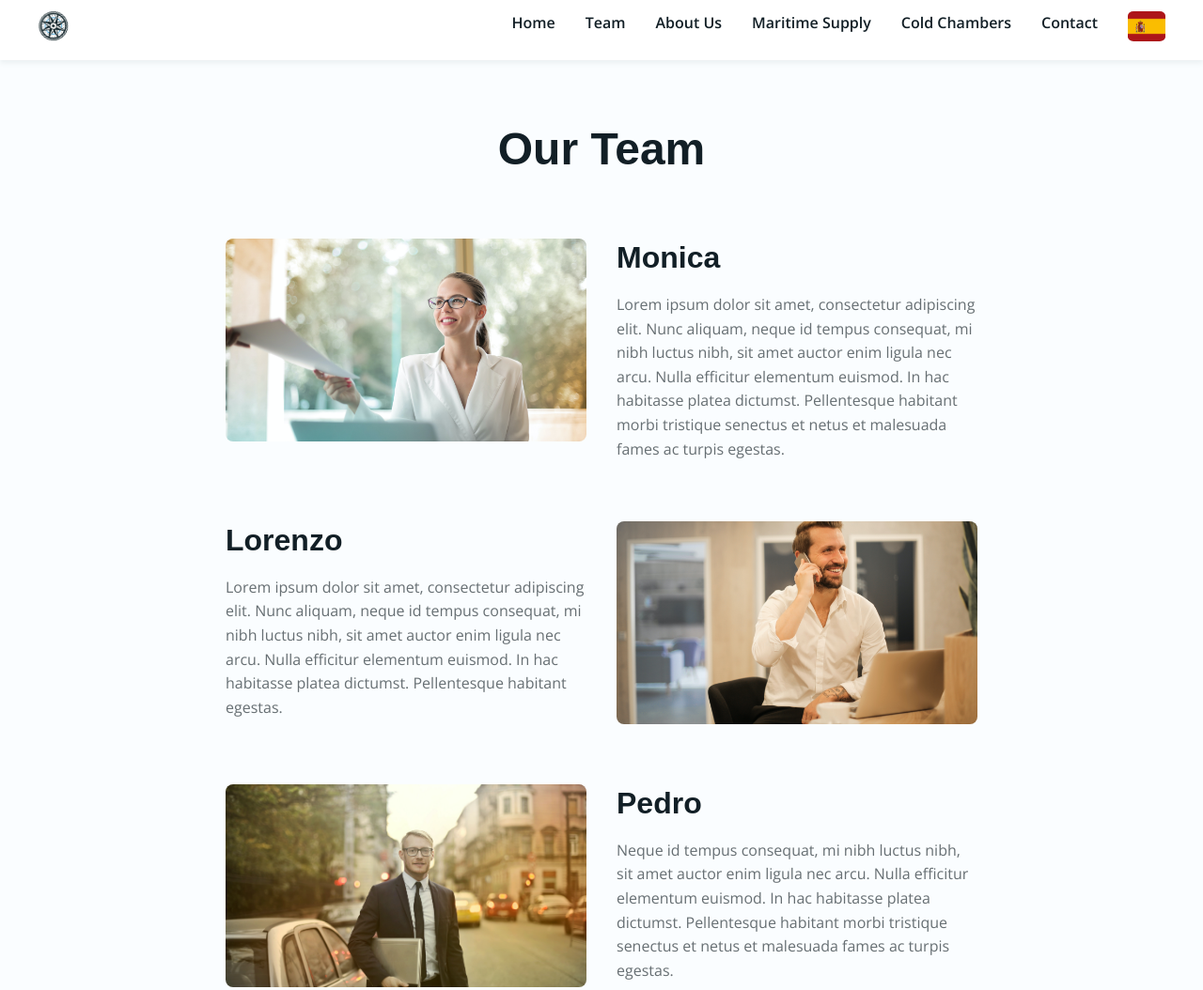
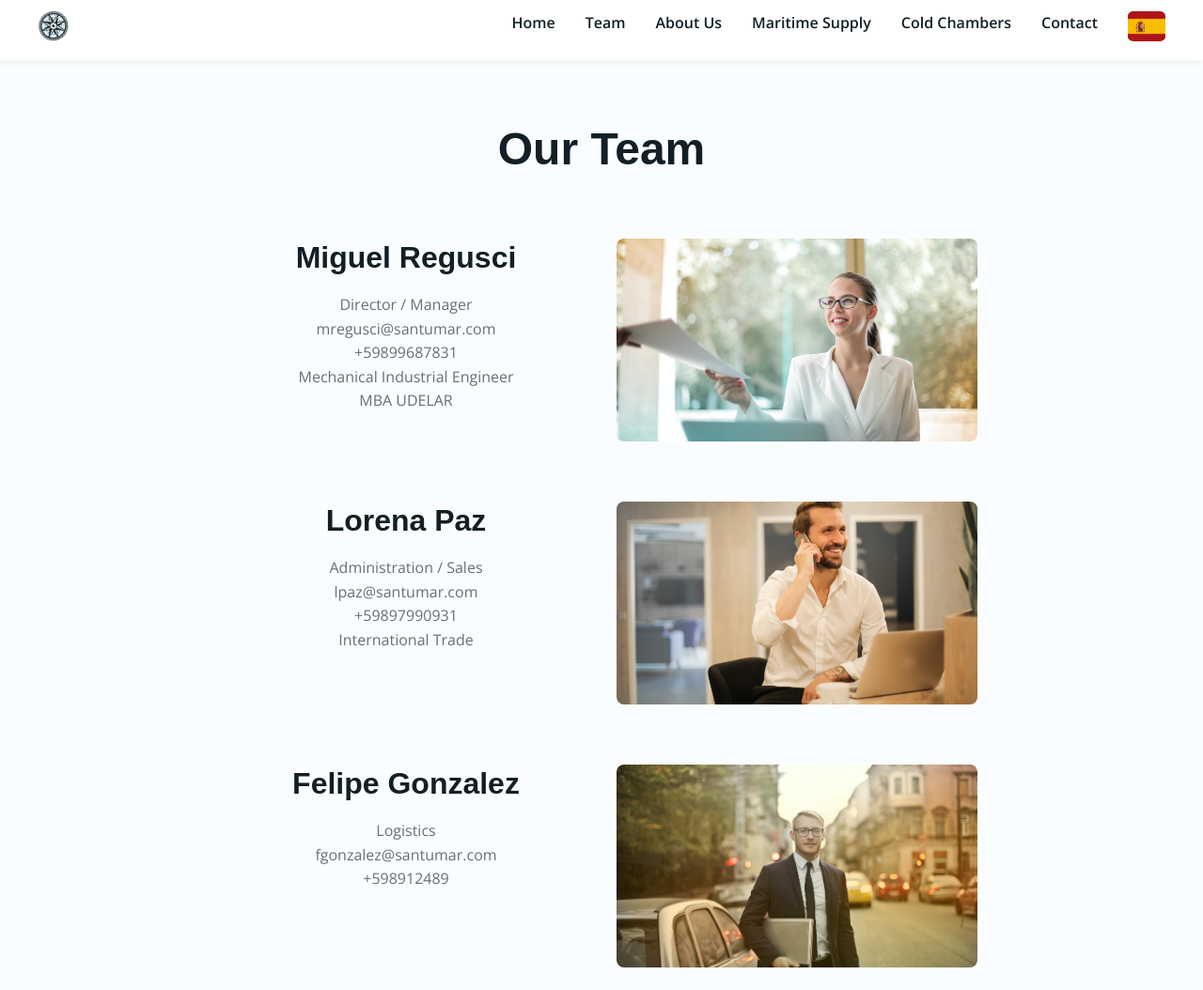
Before and after one commit to S-Kiev/PaginaSantumar, a plain HTML site: page team.html in a window 1280 px wide. Shown: the top 1054 px of the page at 94% size. Drawn offline with nearby package versions, Linux system fonts and the light colour scheme; some icons are missing; a web font is replaced by a local one.

Commit message:
modificando4

```diff
--- a/styles/styles.css
+++ b/styles/styles.css
@@ -701,6 +701,7 @@ h4 {
 
 .social-networks a:hover {
   color : var(--primary-color);
+  transform: scale(1.4);
 }
 
 .social-networks a:not(:last-of-type) {
@@ -794,10 +795,11 @@ h4 {
   order : 2;
 }
 
+
 @media screen and (min-width: 1024px) {
 
   .about-item:nth-child(odd) > div:nth-of-type(2) {
-    order : 2;
+    order : 1;
   }
 
 }
@@ -807,14 +809,15 @@ h4 {
   .about-item {
     grid-template-columns : 1fr 1fr;
     gap                   : 2rem;
-    text-align            : left;
+    text-align            : center;
   }
+}
 
-}
 
 .about-item h2 {
   margin-bottom : 0.5rem;
 }
+
 
 .about-item p {
   margin-bottom : 0;
@@ -823,7 +826,7 @@ h4 {
 @media screen and (min-width: 1024px) {
 
   .about-item h2 {
-    text-align : left;
+    text-align : center;
   }
 
 }
@@ -831,6 +834,8 @@ h4 {
 .about-item img {
   border-radius : var(--border-radius);
 }
+
+
 
 /*  ----- CONTACTO -----  */
 
@@ -1008,7 +1013,7 @@ input[type="text"], input[type="email"], textarea {
 }
 
 .sobre-nosostros .content-wrapper {
-  height: 8rem; /* establecer la altura del contenido en 6rem */
+  height: 3rem; /* establecer la altura del contenido en 6rem */
 }
 
 .descripcion {
--- a/team.html
+++ b/team.html
@@ -65,19 +65,27 @@
             <img src="/images/tabajador1.jpg" alt="Sobre nosotros">
           </div>
           <div>
-            <h2>Monica</h2>
-            <p>Lorem ipsum dolor sit amet, consectetur adipiscing elit. Nunc aliquam, neque id tempus consequat, mi nibh luctus nibh, sit amet auctor enim ligula nec arcu. Nulla efficitur elementum euismod. In hac habitasse platea dictumst. Pellentesque habitant morbi tristique senectus et netus et malesuada fames ac turpis egestas.</p>
-          </div>
+            <div>
+              <h2>Miguel Regusci</h2>
+              <p>Director / Manager</p>
+              <p>mregusci@santumar.com</p>
+              <p>+59899687831</p>
+              <p>Mechanical Industrial Engineer</p>
+              <p>MBA UDELAR</p>
+            </div>
         </article>
 
         <article class="about-item">
           <div class="image-container">
             <img src="/images/tabajador2.jpg" alt="Sobre nosotros">
           </div>
-          <div>
-            <h2>Lorenzo</h2>
-            <p>Lorem ipsum dolor sit amet, consectetur adipiscing elit. Nunc aliquam, neque id tempus consequat, mi nibh luctus nibh, sit amet auctor enim ligula nec arcu. Nulla efficitur elementum euismod. In hac habitasse platea dictumst. Pellentesque habitant egestas.</p>
-          </div>
+            <div>
+              <h2>Lorena Paz</h2>
+              <p>Administration / Sales</p>
+              <p>lpaz@santumar.com</p>
+              <p>+59897990931</p>
+              <p>International Trade</p>
+            </div>
         </article>
 
         <article class="about-item">
@@ -85,8 +93,10 @@
             <img src="/images/tabajador3.jpg" alt="Sobre nosotros">
           </div>
           <div>
-            <h2>Pedro</h2>
-            <p>Neque id tempus consequat, mi nibh luctus nibh, sit amet auctor enim ligula nec arcu. Nulla efficitur elementum euismod. In hac habitasse platea dictumst. Pellentesque habitant morbi tristique senectus et netus et malesuada fames ac turpis egestas.</p>
+            <h2>Felipe Gonzalez</h2>
+            <p>Logistics</p>
+            <p>fgonzalez@santumar.com</p>
+            <p>+598912489</p>
           </div>
         </article>
 
```
Also changed, not shown: abaut-us.html (+3 -6 lines), contact.html (+3 -3 lines), contacto.html (+3 -3 lines), equipo.html (+17 -6 lines), index.html (+1 -1 lines), indexEnglish.html (+1 -1 lines), sobre-nosostros.html (+3 -6 lines).
